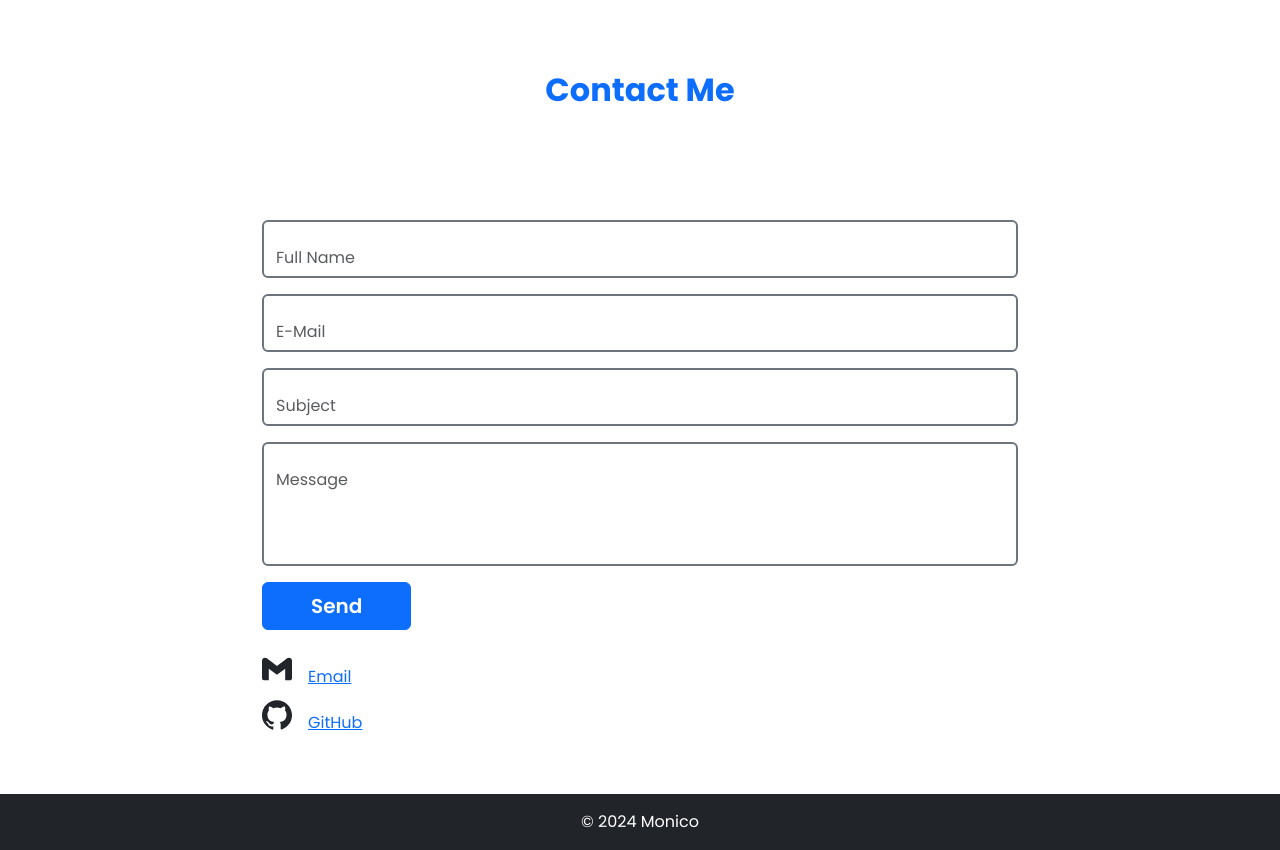
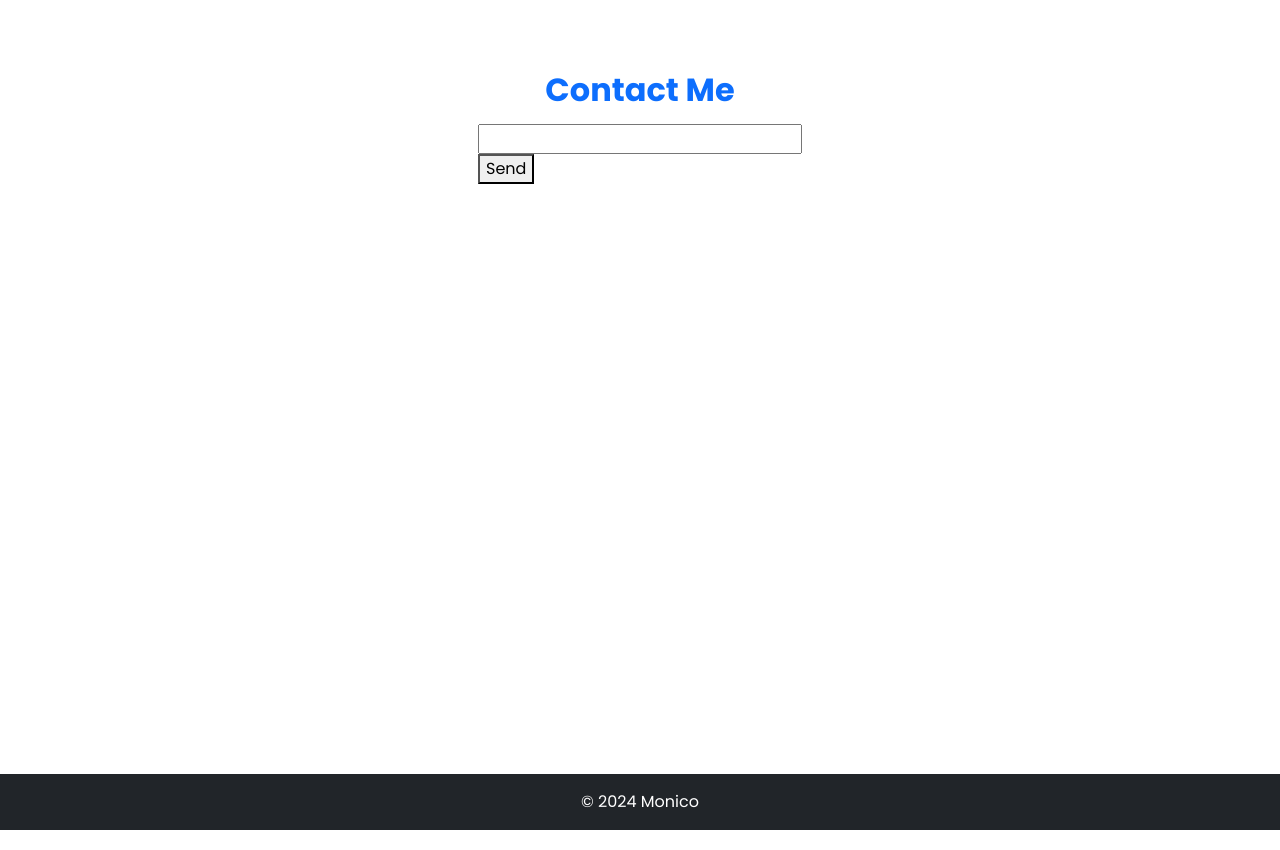
Before and after one commit to mon-68kg/my-portfolio, a React (Vite) app: page / in a window 1280 px wide. Shown: the part 3300-4150 px from the top of the page. Built offline with nearby package versions, Linux system fonts and the light colour scheme.

Commit message:
new contact form test

```diff
--- a/src/components/Contact.jsx
+++ b/src/components/Contact.jsx
@@ -1,11 +1,8 @@
 import { SiGmail, SiLinkedin, SiGithub } from "react-icons/si";
 
 
-function handleSubmit(e) {
-    e.preventDefault();
-    document.getElementById('contact-form').reset();
-    document.getElementById('test').innerText = "Sent!";
-}
+
+
 
 
 function Contact() {
@@ -13,33 +10,18 @@
         <div id="contact" className="d-flex flex-column align-items-center pt-5 pb-5 border-top occupier">
             <h2 className="text-primary mt-5 fw-bold">Contact Me</h2>
             <div className="indicator"></div>
-            <div className="container d-flex flex-column flex-xxl-row px-4 px-md-5 mt-5 pt-5">
-                    <span id="test"></span>
-                    <div className="w-100 mb-4 mb-xxl-0 px-md-4 px-lg-5">
-                        <form id="contact-form"
-                        className="px-lg-5 mx-lg-5 mx-xxl-3 px-xxl-0"
-                        name="contact"
-                        method="POST"
-                        data-netlify="true"
-                        onSubmit={handleSubmit}
-                        >
+            <div className="">
+                <form name="contact-v1"
+                method="post"
+                data-netlify="true"
+                >
+                    <input type="hidden" name="form-name" value="contact-v1" />
 
-
-                            <input type="text" className="form-control border border-secondary border-2 mb-3 pt-3 pt-md-4" id="name" placeholder="Full Name" name="name"/>
-                            <input type="email" className="form-control border border-secondary border-2 mb-3 pt-3 pt-md-4" id="email" placeholder="E-Mail" name="email"/>
-                            <input type="text" className="form-control border border-secondary border-2 mb-3 pt-3 pt-md-4" id="subject" placeholder="Subject" name="subject"/>
-                            <textarea className="form-control no-resize border border-secondary border-2 mb-3 pt-2 pt-md-3 pt-lg-4 pb-5" id="message" placeholder="Message" name="message"/>
-                            <button type="submit" className="btn btn-primary fs-5 fw-semibold px-3 px-md-4 px-lg-5 py-lg-2">Send</button>
-                        </form>
+                    <div>
+                        <input type="text" name="name" />
                     </div>
-
-                    <div id="div-2" className="d-flex w-100 px-md-4 px-lg-5">
-                        <div className="d-flex flex-column px-lg-5 mx-lg-5 mx-xxl-3 px-xxl-0">
-                            <a href="" className="d-flex align-items-center"><SiGmail className="contact-icons me-3 mb-3 text-dark"/>Email</a>
-                            <a href="" className="d-flex align-items-center"><SiGithub className="contact-icons me-3 mb-3 text-dark"/>GitHub</a>
-                        </div>
-                    </div>
-
+                    <button type="submit">Send</button>
+                </form>
             </div>
         </div>
     );
--- a/src/styles/style.css
+++ b/src/styles/style.css
@@ -1,4 +1,5 @@
 @import url("https://fonts.googleapis.com/css2?family=Poppins:wght@400;600;700&display=swap");
+
 
 * {
     font-family: "Poppins", sans-serif;
```
